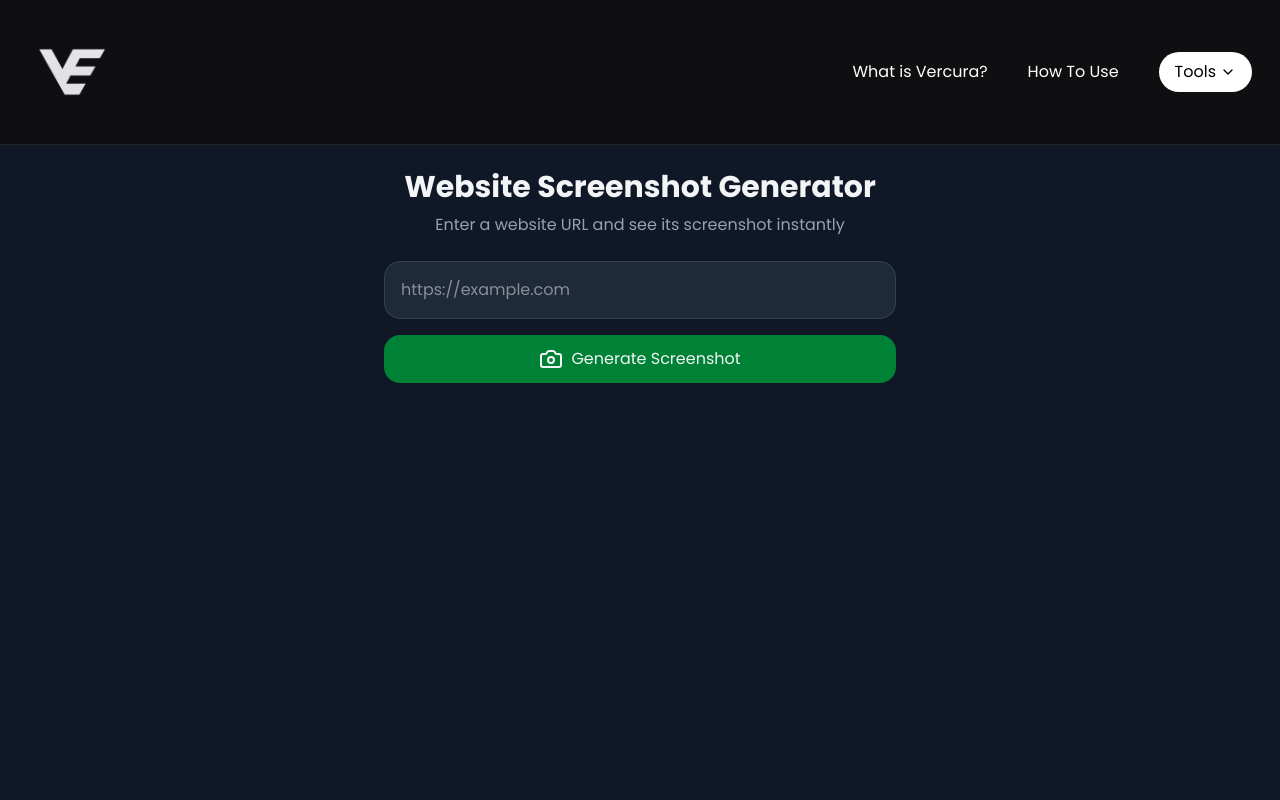
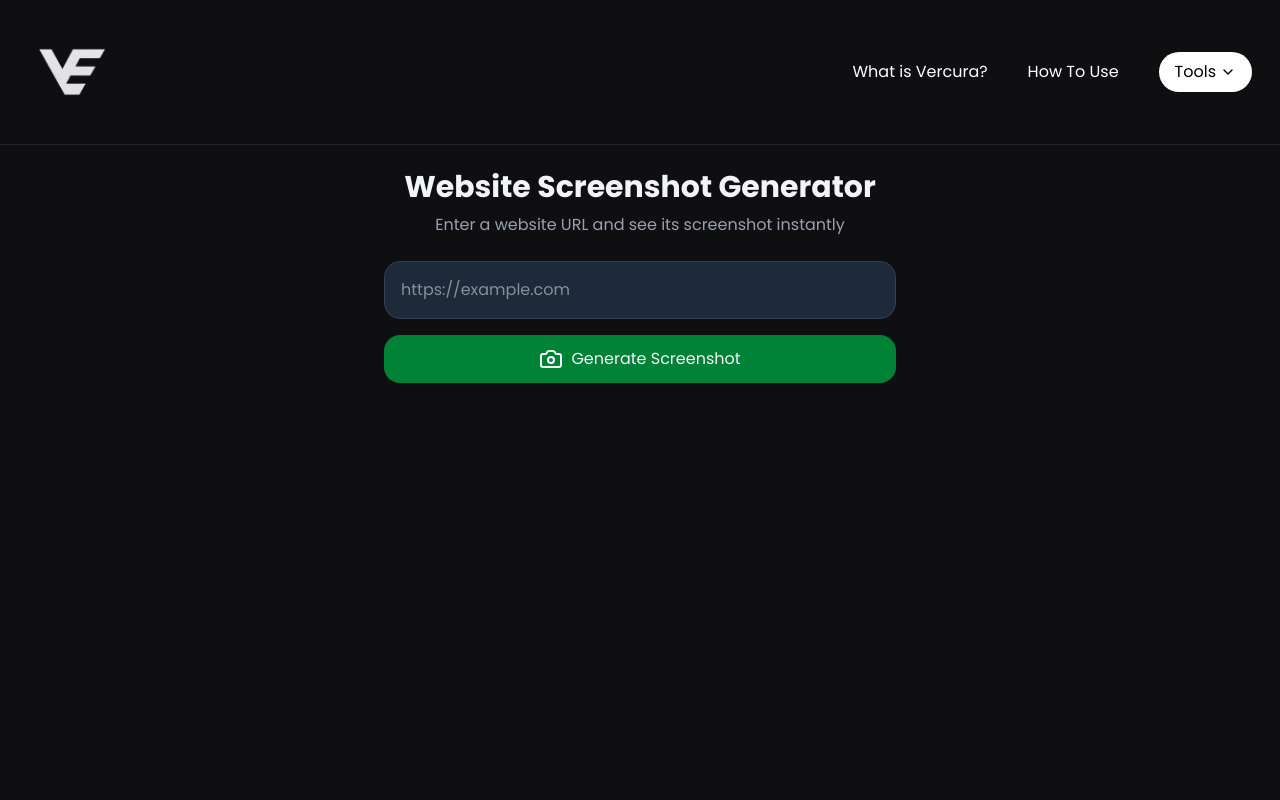
Before and after one commit to isitmaede/Vceura-OSINT, a Next.js app: page /webshot in a window 1280 px wide. Shown: the top 800 px of the page. Built offline with nearby package versions, Linux system fonts and the light colour scheme.

Commit message:
colors justify

```diff
--- a/src/app/webshot/page.jsx
+++ b/src/app/webshot/page.jsx
@@ -19,7 +19,7 @@ export default function ScreenshotGenerator() {
   };
 
   return (
-    <div className="min-h-screen bg-gray-900 text-gray-100 p-6 flex flex-col items-center">
+    <div className="min-h-screen  text-gray-100 p-6 flex flex-col items-center">
       <h1 className="text-3xl font-bold mb-2">Website Screenshot Generator</h1>
       <p className="text-gray-400 mb-6 text-center">
         Enter a website URL and see its screenshot instantly
```
